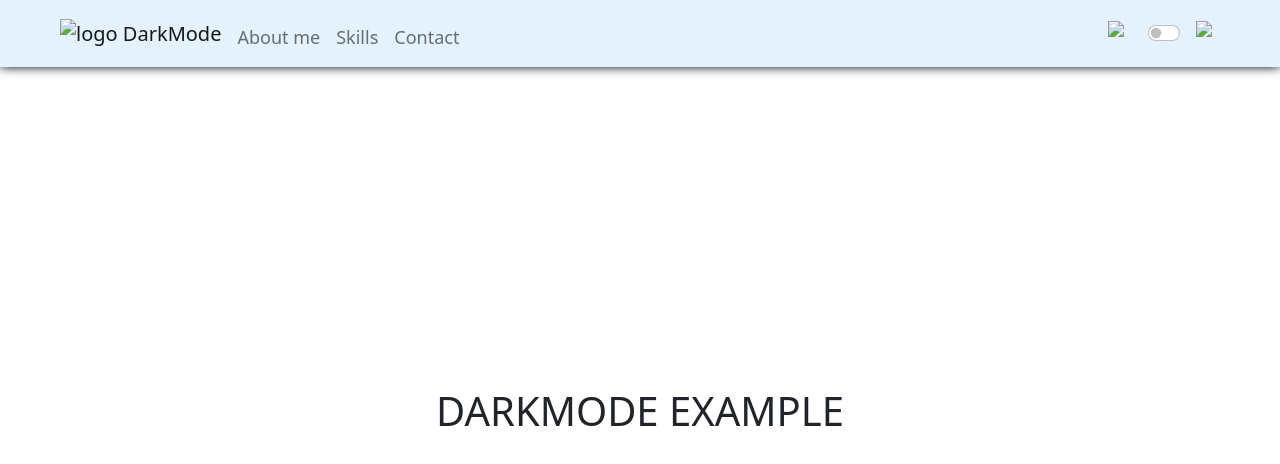
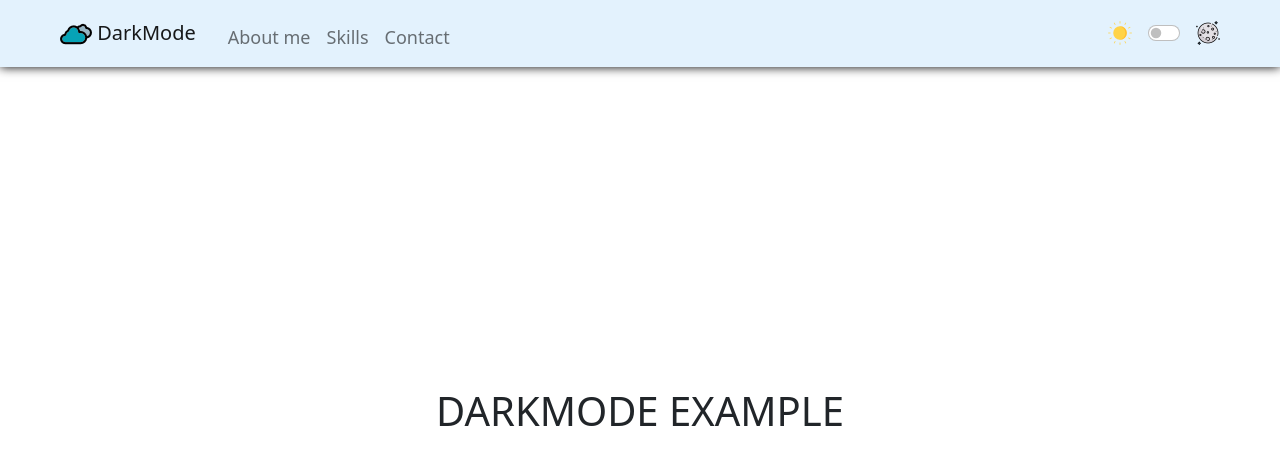
Before and after one commit to ErikSamuelVT/dark-mode, a plain HTML site: page index.html in a window 1280 px wide. Drawn offline with nearby package versions, Linux system fonts and the light colour scheme; the site is published under a folder, as on GitHub Pages, so addresses that start at the root find nothing.

Commit message:
dark mode

```diff
--- a/index.html
+++ b/index.html
@@ -21,7 +21,7 @@
       <div class="container-fluid mx-5">
         <a class="navbar-brand" href="/">
           <img
-            src="/images/cloud.png"
+            src="images/cloud.png"
             alt="logo"
             class="d-inline-block align-top"
           />
@@ -54,7 +54,7 @@
           </ul>
           <div class="d-flex ml-auto">
             <img
-              src="/images/sun.png"
+              src="images/sun.png"
               alt="sun"
               class="d-inline-block mx-2 align-top"
               width="24"
@@ -69,7 +69,7 @@
               />
             </div>
             <img
-              src="/images/moon.png"
+              src="images/moon.png"
               alt="moon"
               class="d-inline-block align-top"
               width="24"
```
